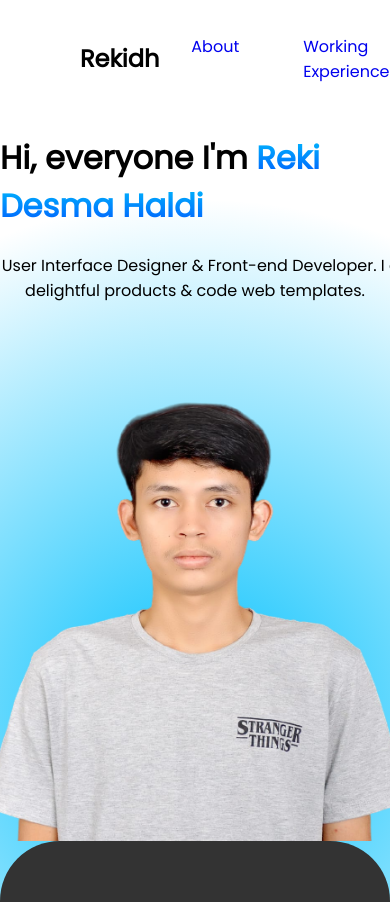
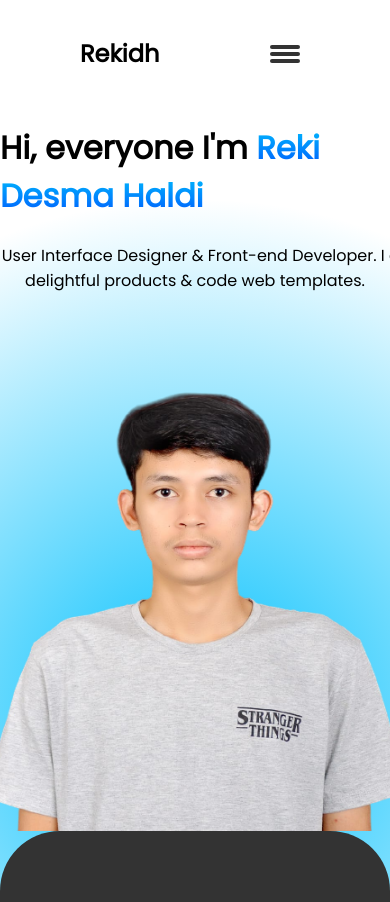
Before and after one commit to rekidh/rekidh, a Next.js app in the folder playground/: page / in a window 390 px wide. Shown: the top 902 px of the page. Built offline with nearby package versions, Linux system fonts and the light colour scheme.

Commit message:
add burger menu

```diff
--- a/playground/component/Nav/Nav.module.css
+++ b/playground/component/Nav/Nav.module.css
@@ -4,6 +4,34 @@
    justify-content: space-between;
    margin: 34px 5em 50px;
 }
+.hamburger_menu{
+   display: none;
+}
+@media screen and (max-width: 768px) {
+
+   .hamburger_menu{
+   display: flex;
+   justify-content: center;
+   align-items: center;
+   width: 50px;
+   height: 40px;
+   flex-direction: column;
+   }
+   .hamburger_menu>span{
+      width: 60%;
+      height: 10%;
+      margin: 3% ;
+      background-color: #333;
+      border-radius: 10px;
+   }
+   .nav_menu{
+      display: none;
+   }
+   .container_btn{
+      display: none;
+   }
+}
+
 .logo{
    font-weight: 800;
    font-size: 24px;
--- a/playground/component/Nav/Nav.tsx
+++ b/playground/component/Nav/Nav.tsx
@@ -13,7 +13,14 @@ export default function Nav(){
                <li><Link href='#project'>Project</Link> </li>
             </ul>
          </div>
+         <div className={style.container_btn}>
             <Button model="primary" size={{x:140,y:50}}> Let's Talk</Button>
+         </div>
+         <div className={style.hamburger_menu}>
+            <span></span>
+            <span></span>
+            <span></span>
+         </div>
       </nav>
    )
 }
```
